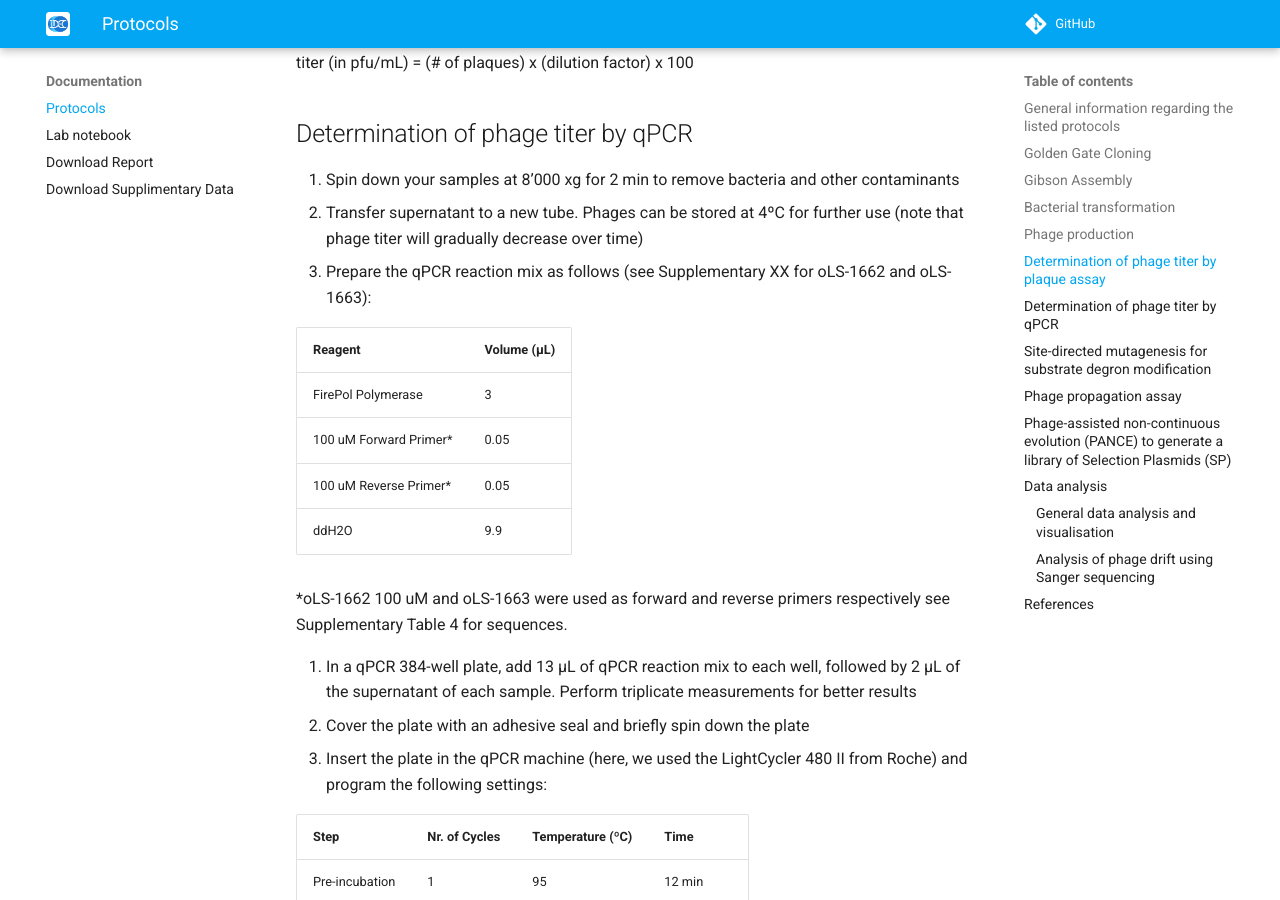
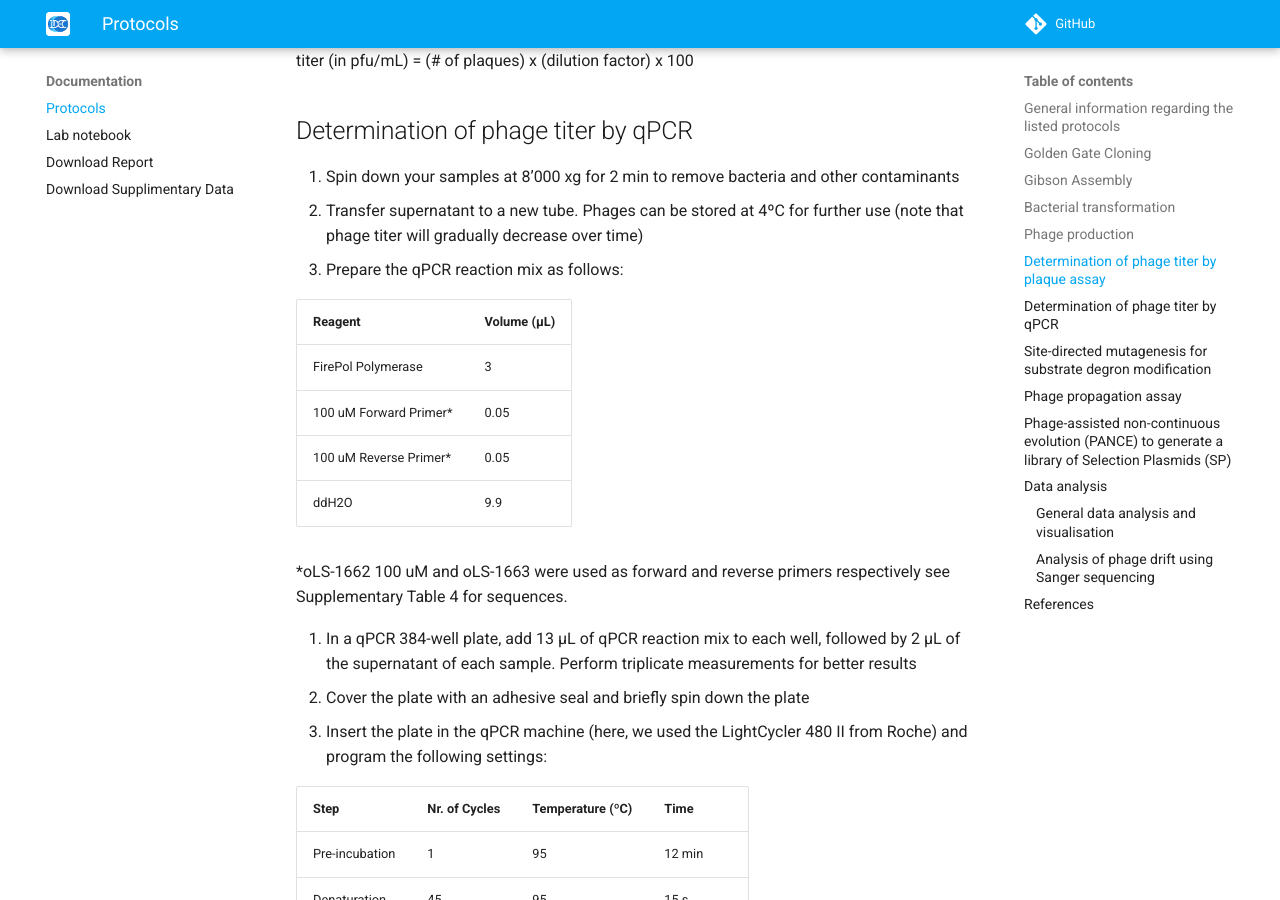
Before and after one commit to mibohl/2024_Evolution_Suisse, an MkDocs documentation site: the page built from docs/documentation/protocols.md, in a window 1280 px wide and 900 px high, scrolled down 5609 px. Built offline with MkDocs 1.6.1 and Material for MkDocs 9.7.7, drawn with Linux system fonts in a browser that asks for light colours; comment, search, counter and statistics services are not loaded.

Commit message:
Update protocols.md

```diff
--- a/docs/documentation/protocols.md
+++ b/docs/documentation/protocols.md
@@ -146,7 +146,7 @@
 ## Determination of phage titer by plaque assay
 1. Spin down your samples at 8’000 xg for 2 min to remove bacteria and other contaminants
 2. Transfer supernatant to a new tube. Phages can be stored at 4ºC for further use (note that phage titer will gradually decrease over time)
-3. Dilute a saturated S2208 culture and grow it to an OD<sub>600<sub> of 0.5
+3. Dilute a saturated S2208 culture and grow it to an OD<sub>600</sub> of 0.5
 4. Pour 15 mL LB agar without antibiotics in a Petri dish and let solidify
 5. Once solidified, mix 2 mL of LB and 2 mL of hot LB agar, add 1 mL of the S2208 culture, vortex quickly, and pour on top of the solidified LB agar. Let solidify for at least 30 min
 6. Meanwhile, prepare a 10-fold serial dilution of your phage sample (100 to 10-7). Remember to include a phage with a known pfu/mL as a positive control
@@ -159,7 +159,7 @@
 ## Determination of phage titer by qPCR
 1. Spin down your samples at 8’000 xg for 2 min to remove bacteria and other contaminants
 2. Transfer supernatant to a new tube. Phages can be stored at 4ºC for further use (note that phage titer will gradually decrease over time)
-3. Prepare the qPCR reaction mix as follows (see Supplementary XX for oLS-1662 and oLS-1663):
+3. Prepare the qPCR reaction mix as follows:
 
 
 | Reagent  | Volume (µL) |
@@ -212,7 +212,7 @@
 | Elongation  | 30 |72 |20 s/kb of product  |
 | Final Elongation  | 1 |72 |2 min  |
 
-*calculate annealing temperature for your pair of primers with the NEB T<sub>m<sub> Calculator
+*calculate annealing temperature for your pair of primers with the NEB T<sub>m</sub> Calculator
 
 3. Treat 1 µL of the PCR reaction with 5 µL of KLD buffer, 1 µL of the KLD Enzyme Mix, and top it with 3 µL of water
 4. Incubate at room temperature for 5 min
@@ -220,14 +220,14 @@
 
 ## Phage propagation assay
 1. Transform S2060 cells with the AP(s) of interest (see Transformation)
-2. Dilute a saturated overnight culture of bacteria 1,000-fold into LB media supplemented with the appropriate antibiotics and grow at 37ºC to OD<sub>600<sub> 0.5
+2. Dilute a saturated overnight culture of bacteria 1,000-fold into LB media supplemented with the appropriate antibiotics and grow at 37ºC to OD<sub>600</sub> 0.5
 3. Aliquote 1 mL of culture into a deep-well plate and infect with phages at a starting titer of 106 pfu/mL. Seal the plate with a breathable membrane.
 4. Incubate the plate overnight (16-20 h) at 37ºC
 5. Determine the phage titer by performing a plaque assay (see Determination of phage titer by plaque assay). To calculate fold propagation, divide the final phage titer by the starting titer
 
 ## Phage-assisted non-continuous evolution (PANCE) to generate a library of Selection Plasmids (SP)
 1. To drift your selection plasmid, you will use a S2060 strain transformed with DP6 plasmid (see Transformation)
-2. Dilute a saturated overnight bacteria culture in 50 mL LB with appropriate antibiotics and 100 mM glucose, and grow it to an OD<sub>600<sub> of 0.5
+2. Dilute a saturated overnight bacteria culture in 50 mL LB with appropriate antibiotics and 100 mM glucose, and grow it to an OD<sub>600</sub> of 0.5
 3. Add arabinose to a final concentration of 40 mM. This will induce the expression of the mutagenesis machinery.
 4. Immediately after, infect your culture with phages containing the SP you want to drift to a final concentration of 104 pfu/mL
 5. Incubate the flask at 37ºC, shaking at 250 rpm, overnight (16-20 h)
```
